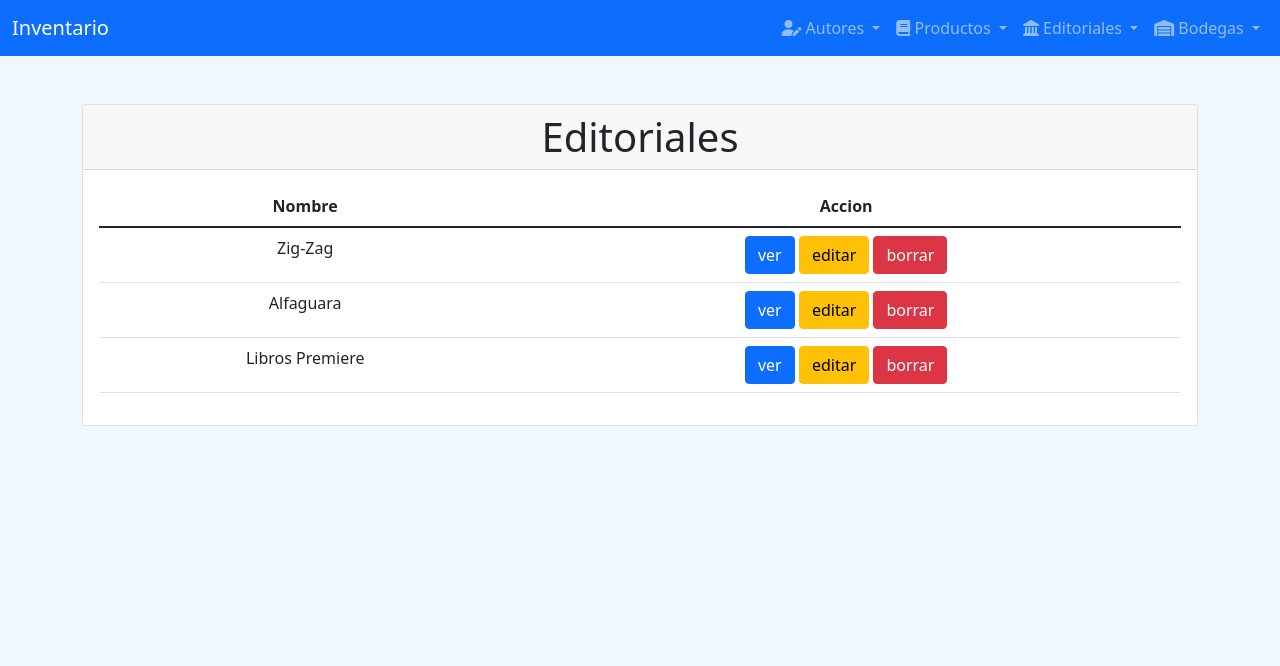
After one commit to josevc997/Libreria-el-poeta, a Django app: page /editoriales in a window 1280 px wide. The commit adds this page. Shown: the top 666 px of the page. Run offline with Django 4.2, Linux system fonts and the light colour scheme; some libraries are stand-ins or nearby versions.

Commit message:
historial y lista editoriales

```diff
--- /dev/null
+++ b/libreria/inventario/templates/editoriales/lista.html
@@ -0,0 +1,31 @@
+{% extends 'layout.html' %}
+
+{% block contenido %}
+<div class="container">
+    <div class="card">
+        <h1 class="card-header text-center">Editoriales</h1>
+        <div class="card-body">
+            <table class="table text-center">
+                <thead>
+                    <tr>
+                        <th>Nombre</th>
+                        <th>Accion</th>
+                    </tr>
+                </thead>
+                <tbody>
+                    {% for editorial in editoriales %}
+                    <tr>
+                        <td>{{editorial.nombre}}</td>
+                        <td>
+                            <button class="btn btn-primary">ver</button>
+                            <button class="btn btn-warning">editar</button>
+                            <button class="btn btn-danger">borrar</button>
+                        </td>
+                    </tr>
+                    {% endfor %}
+                </tbody>
+            </table>
+        </div>
+    </div>
+</div>
+{% endblock contenido %}
--- a/libreria/inventario/templates/nav.html
+++ b/libreria/inventario/templates/nav.html
@@ -38,6 +38,23 @@
                 </ul>
             </li>
             <li class="nav-item dropdown">
+                <a href="#" class="nav-link dropdown-toggle" id="EditorialesDropdown" role="button" data-bs-toggle="dropdown" aria-expanded="false">
+                    <i class="fa-solid fa-landmark"></i> Editoriales
+                </a>
+                <ul class="dropdown-menu" aria-labelledby="EditorialesDropdown">
+                    <li>
+                        <a class="dropdown-item" href="{% url 'registroEditoriales' %}">
+                            Registro
+                        </a>
+                    </li>
+                    <li>
+                        <a class="dropdown-item" href="{% url 'editoriales' %}">
+                            Historial
+                        </a>
+                    </li>
+                </ul>
+            </li>
+            <li class="nav-item dropdown">
                 <a href="#" class="nav-link dropdown-toggle" id="BodegasDropdown" role="button" data-bs-toggle="dropdown" aria-expanded="false">
                     <i class="fa-solid fa-warehouse"></i> Bodegas
                 </a>
--- a/libreria/inventario/urls.py
+++ b/libreria/inventario/urls.py
@@ -10,4 +10,6 @@ urlpatterns = [
     path('productos/registro', views.registroProductos, name='registroProductos'),
     path('bodegas', views.bodegas, name='bodegas'),
     path('bodegas/registro', views.registroBodegas, name='registroBodegas'),
+    path('editoriales', views.editoriales, name='editoriales'),
+    path('editoriales/registro', views.registroEditoriales, name='registroEditoriales'),
 ]
--- a/libreria/inventario/views.py
+++ b/libreria/inventario/views.py
@@ -80,3 +80,22 @@ def registroBodegas(request):
         annio = request.POST['direccion']
 
     return render(request, template, data)
+
+def editoriales(request):
+    template = "editoriales/lista.html"
+    data = dict()
+    data['titulo'] = "Editoriales Registrados"
+    data['editoriales'] = [{'nombre': 'Zig-Zag', 'id': 1},{'nombre': 'Alfaguara', 'id': 2},{'nombre': 'Libros Premiere', 'id': 3}]
+    return render(request, template, data)
+
+def registroEditoriales(request):
+    template = "editoriales/registro.html"
+    data = dict()
+    data['titulo'] = "Registro Editoriales"
+
+    if request.method == 'POST':
+        nombre = request.POST['nombre']
+        tipo = request.POST['comuna']
+        annio = request.POST['direccion']
+
+    return render(request, template, data)
```
Also changed, not shown: libreria/inventario/templates/editoriales/registro.html (added, +23 -0 lines).
